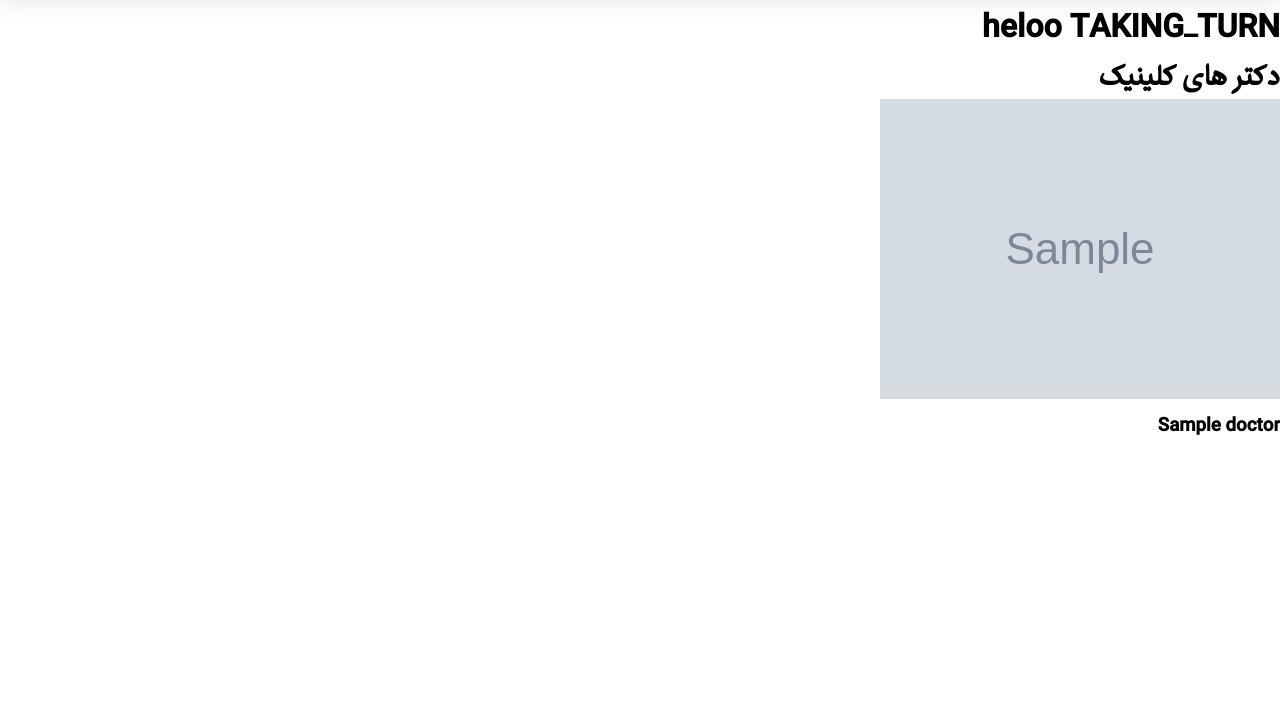
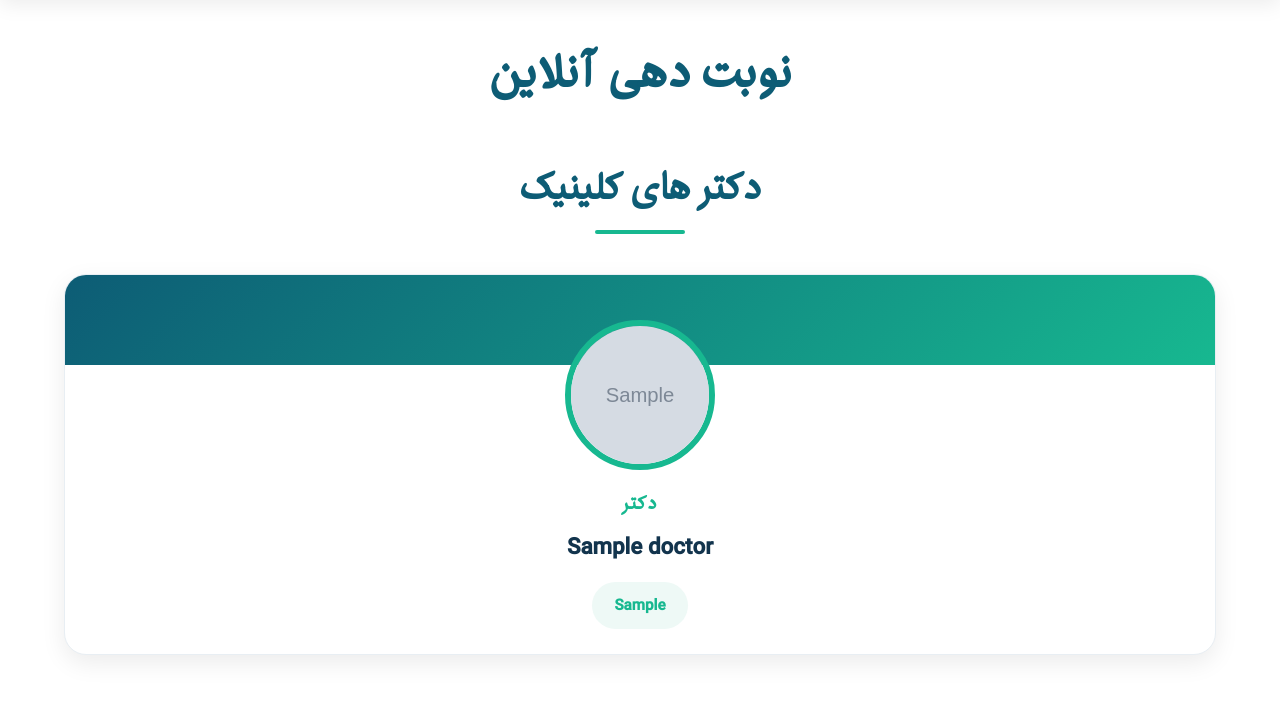
Before and after one commit to vanderland-red/Medical-Clinic, a Flask app: page /taking_turn in a window 1280 px wide. Shown: the part 151-856 px from the top of the page. Before the commit the page ends 586 px from the top, so only its background shows below. Run offline with Flask 3, Linux system fonts and the light colour scheme; tables that the repository leaves empty hold one stand-in row (values such as "Sample post"); grey boxes marked "Sample" are stand-in pictures; grey boxes are pictures that could not be loaded.

Commit message:
css design in taking turn page is added

```diff
--- /dev/null
+++ b/static/css/taking_turn.css
@@ -0,0 +1,121 @@
+h1{
+    text-align:center;
+    color:#0d5c75;
+    margin:40px 0;
+    font-size:2.5rem;
+}
+
+.site-doctors{
+    width:90%;
+    max-width:1400px;
+    margin:50px auto;
+}
+
+.site-doctors h2{
+    text-align:center;
+    color:#0d5c75;
+    font-size:2rem;
+    margin-bottom:40px;
+    position:relative;
+}
+
+.site-doctors h2::after{
+    content:"";
+    width:90px;
+    height:4px;
+    background:#17b890;
+    display:block;
+    margin:12px auto 0;
+    border-radius:50px;
+}
+
+.doctors-parent-admin{
+    display:grid;
+    grid-template-columns:repeat(auto-fit,minmax(260px,1fr));
+    gap:35px;
+}
+
+.doctor-box{
+    background:white;
+    border-radius:22px;
+    overflow:hidden;
+    box-shadow:0 8px 25px rgba(0,0,0,.08);
+    transition:.35s;
+    text-align:center;
+    padding-bottom:25px;
+    border:1px solid #e8eef3;
+}
+
+.doctor-box:hover{
+    transform:translateY(-10px);
+    box-shadow:0 15px 35px rgba(0,0,0,.15);
+}
+
+.doctor-image{
+    width:150px;
+    height:150px;
+    margin:30px auto 20px;
+    border-radius:50%;
+    overflow:hidden;
+    border:6px solid #17b890;
+}
+
+.doctor-image img{
+    width:100%;
+    height:100%;
+    object-fit:cover;
+}
+
+.doctor-box h5{
+    color:#17b890;
+    font-size:1rem;
+    margin-bottom:8px;
+    letter-spacing:1px;
+}
+
+.doctor-info h3{
+    color:#12344d;
+    font-size:1.4rem;
+    margin-bottom:15px;
+}
+
+.doctor-takhassos{
+    display:inline-block;
+    background:#eef9f6;
+    color:#17b890;
+    padding:10px 22px;
+    border-radius:30px;
+    font-size:.95rem;
+    font-weight:bold;
+}
+
+.doctor-box::before{
+    content:"";
+    display:block;
+    width:100%;
+    height:90px;
+    background:linear-gradient(135deg,#0d5c75,#17b890);
+}
+
+.doctor-image{
+    margin-top:-45px;
+    position:relative;
+    z-index:10;
+}
+
+@media(max-width:768px){
+
+    h1{
+        font-size:2rem;
+    }
+
+    .site-doctors h2{
+        font-size:1.6rem;
+    }
+
+    .doctor-box{
+        max-width:330px;
+        margin:auto;
+    }
+
+}
--- a/templates/taking_turn.html
+++ b/templates/taking_turn.html
@@ -5,7 +5,11 @@
 {% endblock %}
 
 {% block body %}
-<h1>heloo TAKING_TURN</h1>
+<link rel="stylesheet" href="{{ url_for('static', filename='css/taking_turn.css') }}">
+
+
+<h1>نوبت دهی آنلاین</h1>
+
 
 <section class="site-doctors">
 
@@ -22,8 +26,13 @@
                         alt="{{ doctor.doctor_name }}">
                 </div>
 
+                <h5>دکتر</h5>
                 <div class="doctor-info">
                     <h3>{{ doctor.doctor_name }}</h3>
+                </div>
+
+                <div class="doctor-takhassos">
+                    <h4>{{ doctor.specials }}</h4>
                 </div>
 
             </div>
```
Also changed, not shown: templates/admin/admin_dashboard.html (+6 -1 lines).
